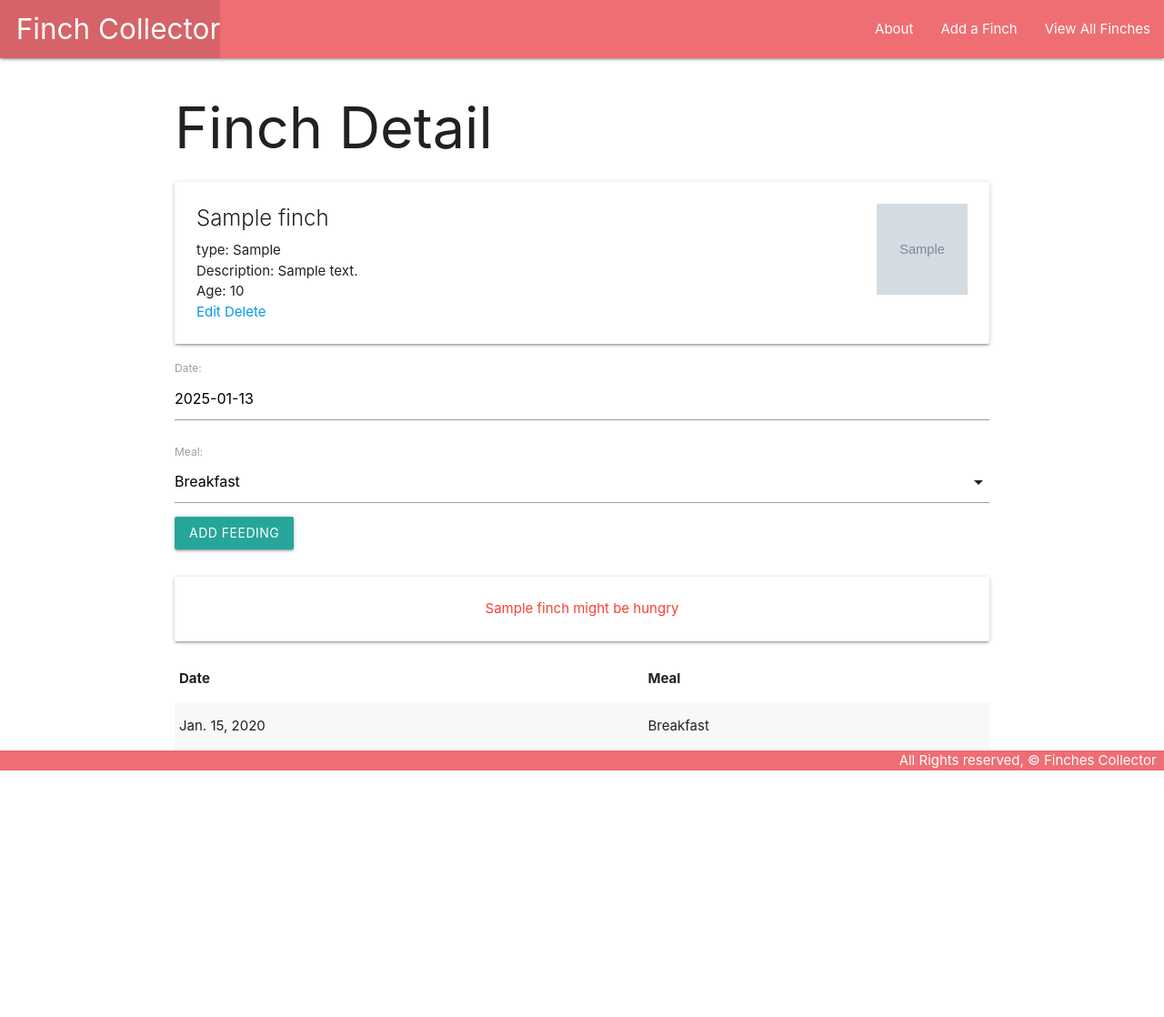
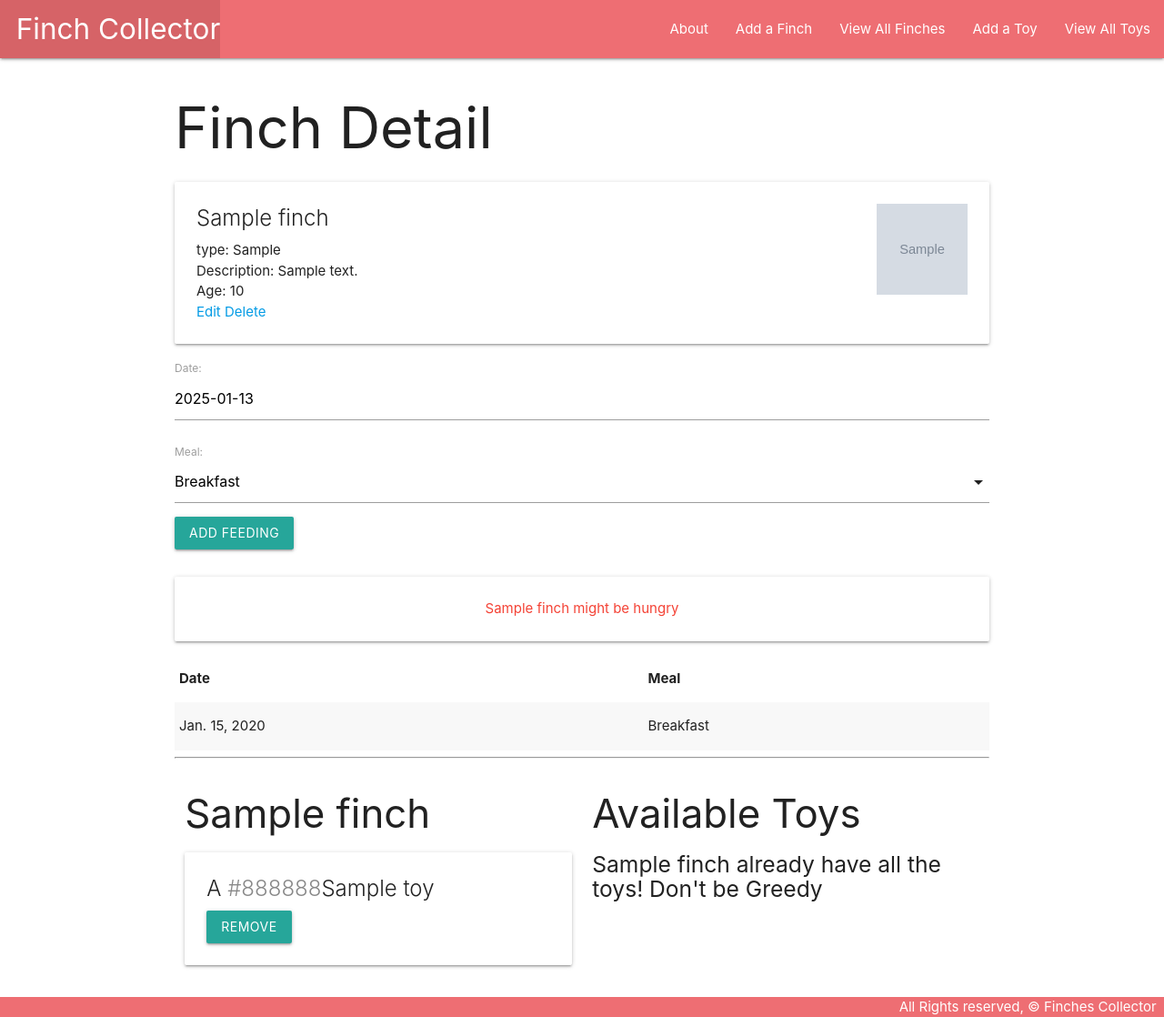
Before and after one commit to AbdulSalam0123/finchcollector, a Django app: page /finches/1/ in a window 1280 px wide. Shown: the whole page at 91% size. Before the commit the page ends 847 px from the top, so only its background shows below. Run offline with Django 5.2, Linux system fonts and the light colour scheme; tables that the repository leaves empty hold one stand-in row (values such as "Sample post"); grey boxes marked "Sample" are stand-in pictures.

Commit message:
donepart4

```diff
--- a/finchcollector/finches/admin.py
+++ b/finchcollector/finches/admin.py
@@ -1,5 +1,7 @@
 from django.contrib import admin
-from .models import Finch
+from .models import Finch, Feeding, Toy
 
 # Register your models here.
 admin.site.register(Finch)
+admin.site.register(Feeding)
+admin.site.register(Toy)
--- a/finchcollector/finches/models.py
+++ b/finchcollector/finches/models.py
@@ -17,6 +17,18 @@ MEALS =(
 
 # Create your models here.
 
+class Toy(models.Model):
+    name = models.CharField(max_length=50)
+    color = models.CharField(max_length=20)
+
+    def __str__(self):
+        return self.name
+
+    def get_absolute_url(self):
+        return reverse('toys_detail', kwargs={'pk': self.id})
+
+
+
 class Finch(models.Model):
     name = models.CharField(max_length=100)
     type = models.CharField(max_length=100)
@@ -24,6 +36,7 @@ class Finch(models.Model):
     age = models.IntegerField()
     # image = models.CharField(default=None, blank=True, null=True, max_length=2000)
     image = models.ImageField(upload_to="finches/static/uploads/", default="")
+    toys = models.ManyToManyField(Toy)
 
     def get_absolute_url(self):
         return reverse('detail', kwargs={'finch_id': self.id})
--- a/finchcollector/finches/templates/base.html
+++ b/finchcollector/finches/templates/base.html
@@ -29,6 +29,12 @@
                     <li>
                         <a href="/finches">View All Finches</a>
                     </li>
+                    <li>
+                        <a href="{% url 'toys_create' %}">Add a Toy</a>
+                    </li>
+                    <li>
+                        <a href="{% url 'toys_index' %}">View All Toys</a>
+                    </li>
                 </ul>
             </div>
         </nav>
--- a/finchcollector/finches/templates/finches/detail.html
+++ b/finchcollector/finches/templates/finches/detail.html
@@ -66,6 +66,60 @@
   </div>
 
 
+  <hr>
+
+<div class="row">
+  <div class="col s6">
+    <h3>{{finch.name}}</h3>
+    {% if finch.toys.count %}
+    {% for toy in finch.toys.all %}
+    <div class="card">
+      <div class="card-content">
+        <span class="card-title">
+          A <span style="color: {{toy.color}}">{{toy.color}}</span>{{toy.name}}
+        </span>
+        <form action="{% url 'unassoc_toy' finch.id toy.id %}" method="post">
+          {% csrf_token %}
+          <button type="submit" class="btn">Remove</button>
+        </form>
+      </div>
+    </div>
+    {% endfor %}
+  {% else %}
+  <h5>No Toys!</h5>
+{% endif %}
+
+  </div>
+  <div class="col s6">
+    <h3>Available Toys</h3>
+    {% if toys.count  %}
+    {% for toy in toys.all %}
+    <div class="card">
+      <div class="card-content">
+        <span class="card-title">
+          A <span class="color: {{toy.color}}">{{toy.color}} </span>{{toy.name}}
+        </span>
+      </div>
+
+<div class="card-action">
+  <form action="{% url 'assoc_toy' finch.id toy.id %}" method="post">
+    {% csrf_token %}
+    <button type="submit" class="btn">Add</button>
+  </form>
+</div>
+
+    </div>
+    {% endfor %}
+    {% else %}
+    <h5>{{finch.name}} already have all the toys! Don't be Greedy</h5>
+    {% endif %}
+  </div>
+
+
+
+</div>
+
+
   <script>
     var dateEl = document.getElementById('id_date');
     M.Datepicker.init(dateEl, {
--- a/finchcollector/finches/urls.py
+++ b/finchcollector/finches/urls.py
@@ -7,7 +7,21 @@ urlpatterns = [
     path('finches/', views.finches_index, name='index'),
     path('finches/<int:finch_id>/', views.finch_detail, name="detail"),
     path('finches/create', views.FinchCreate.as_view(), name='finches_create'),
+    # for cbv's we must use pk rule by django, because of class based view, normally any name will be alright if it is function based view
     path('finches/<int:pk>/update/', views.FinchUpdate.as_view(), name='finches_update'),
     path('finches/<int:pk>/delete/', views.FinchDelete.as_view(), name='finches_delete'),
-    path('finches/<int:finch_id>/add_feeding', views.add_feeding, name="add_feeding")
+    path('finches/<int:finch_id>/add_feeding', views.add_feeding, name="add_feeding"),
+
+    # Crud for Toys using CBV's
+    path('toys/', views.ToyList.as_view(), name='toys_index'),
+    path('toys/<int:pk>/', views.ToyDetail.as_view(), name='toys_detail'),
+    path('toys/create/' , views.ToyCreate.as_view(), name='toys_create'),
+    path('toys/<int:pk>/update/', views.ToyUpdate.as_view(), name='toys_update'),
+    path('toys/<int:pk>/delete/', views.ToyDelete.as_view(), name='toys_delete'),
+
+    # Associate a Toy with a Finch (M:M)
+    path('finches/<int:finch_id>/assoc_toy/<int:toy_id>/' , views.assoc_toy, name='assoc_toy'),
+
+    # Unassociate a Toy with a Finch (M:M)
+    path('finches/<int:finch_id>/unassoc_toy/<int:toy_id>/' , views.unassoc_toy, name='unassoc_toy'),
 ]
--- a/finchcollector/finches/views.py
+++ b/finchcollector/finches/views.py
@@ -1,7 +1,8 @@
 from django.shortcuts import render, redirect
 from django.http import HttpResponse
-from .models import Finch
+from .models import Finch, Toy
 from django.views.generic.edit import CreateView, UpdateView, DeleteView
+from django.views.generic import ListView, DetailView
 from .forms import FeedingForm
 
 
@@ -17,7 +18,23 @@ class FinchDelete(DeleteView):
     model = Finch
     success_url = '/finches/'
 
+class ToyList(ListView):
+    model = Toy
 
+class ToyDetail(DetailView):
+    model = Toy
+
+class ToyCreate(CreateView):
+    model = Toy
+    fields = '__all__'
+
+class ToyUpdate(UpdateView):
+    model = Toy
+    fields = ['name', 'color']
+
+class ToyDelete(DeleteView):
+    model = Toy
+    success_url = '/toys/'
 
 # Create your views here.
 def home(request):
@@ -33,7 +50,10 @@ def finches_index(request):
 def finch_detail(request, finch_id):
     finch = Finch.objects.get(id=finch_id)
     feeding_form = FeedingForm()
-    return render(request, 'finches/detail.html' , {'finch': finch, 'feeding_form': feeding_form})
+    # exclude those toys ids which exists in the finches_toys joint table with the current finch id
+    # remaining toys ids will be returned to toys_finch_doesn't_have
+    toys_finch_doesnt_have = Toy.objects.exclude(id__in = finch.toys.all().values_list('id'))
+    return render(request, 'finches/detail.html' , {'finch': finch, 'feeding_form': feeding_form, 'toys': toys_finch_doesnt_have})
 
 def add_feeding(request, finch_id):
     form = FeedingForm(request.POST)
@@ -42,3 +62,11 @@ def add_feeding(request, finch_id):
         new_feeding.finch_id = finch_id
         new_feeding.save()
     return redirect('detail', finch_id=finch_id)
+
+def assoc_toy(request, finch_id, toy_id):
+    Finch.objects.get(id=finch_id).toys.add(toy_id)
+    return redirect('detail', finch_id = finch_id)
+
+def unassoc_toy(request, finch_id, toy_id):
+    Finch.objects.get(id=finch_id).toys.remove(toy_id)
+    return redirect('detail', finch_id = finch_id)
```
Also changed, not shown: finchcollector/finches/templates/finches/Toy_confirm_delete.html (added, +13 -0 lines), finchcollector/finches/templates/finches/Toy_detail.html (added, +22 -0 lines), finchcollector/finches/templates/finches/Toy_form.html (added, +16 -0 lines), finchcollector/finches/templates/finches/Toy_list.html (added, +17 -0 lines), finchcollector/finches/migrations/0003_toy.py (added), finchcollector/finches/migrations/0004_finch_toys.py (added).
